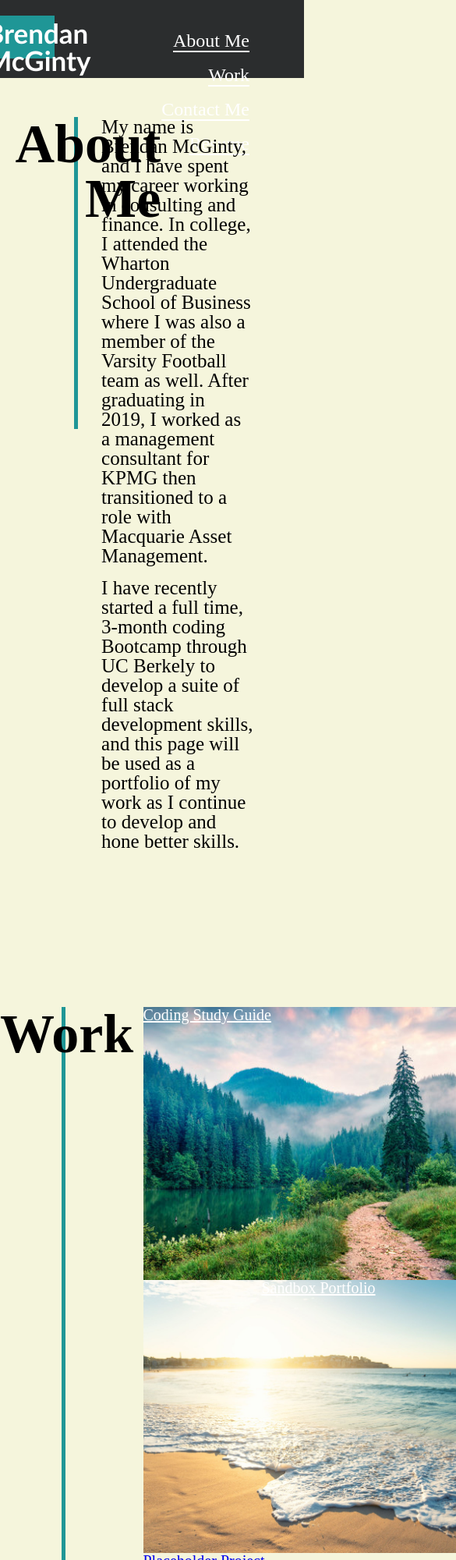
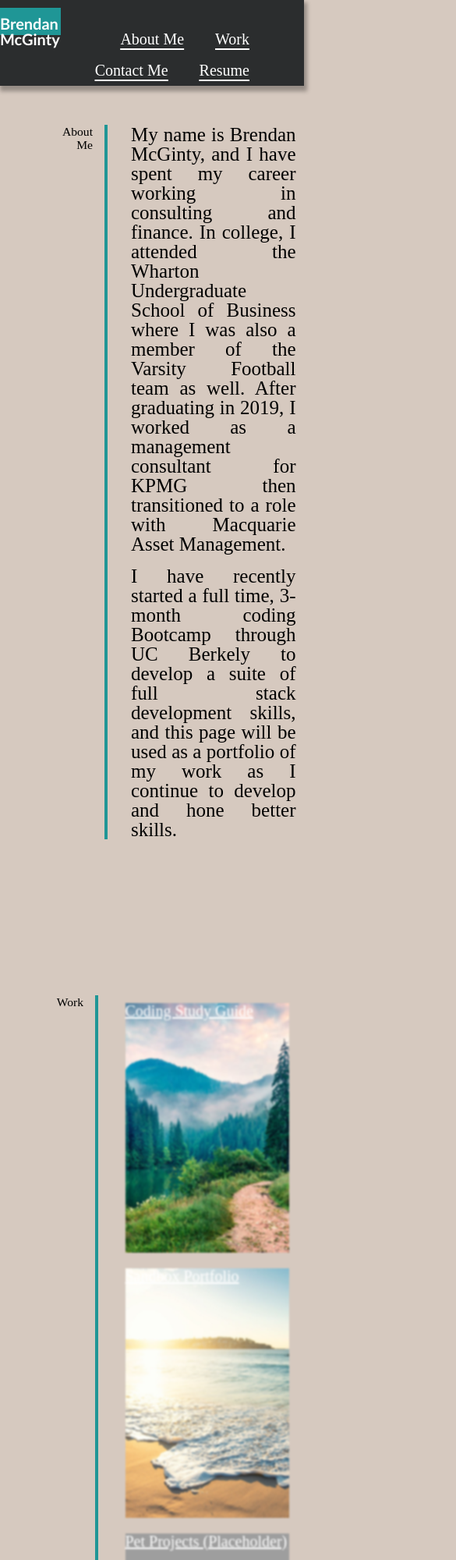
Before and after one commit to mcgintyb14/Second-Challenge, a plain HTML site: page index.html in a window 390 px wide. Shown: the top 2000 px of the page at 78% size, 585 px wide, since content can reach past the window. Drawn offline with Linux system fonts and the light colour scheme; grey boxes are pictures that could not be loaded.

Commit message:
made massive changes to adjust and standardize the h2 headers on the left hand side so the borders are all consistent; also added a media query for when the page breaks on a desktop; and have added the inital code for a media query to accomodate mobile devices

```diff
--- a/assets/style.css
+++ b/assets/style.css
@@ -1,32 +1,41 @@
+* {
+    box-sizing: border-box
+}
+
+.root {
+    --background: rgb(31, 150, 150)
+}
+
 body {
     display: flex;
     flex-direction: column;
-    background-color: beige;
+    background-color: rgb(214, 201, 191);
 }
 
 header {
     display: flex;
     flex-direction: row;
-    flex-wrap: wrap;
-    justify-content: flex-end;
+    flex-basis: auto;
+    justify-content: space-between;
     width: 100%;
     height: 100px;
     background-color: rgb(43, 45, 46);
     color: white;
+    box-shadow: 2px 5px 5px 2px rgba(0, 0, 0, 0.3);
 }
 
 .name {
-    position: absolute;
+    align-self: flex-start;
+    position: relative;
     top: 20px;
     background-color: rgb(31, 150, 150);
     color: white;
     width: 20%;
     height: 50px;
-    right: 82%;
-    text-align: right;
-    padding-top: 5px;
+    text-align: center;
+    padding-top: 10px;
     padding-right: 10px;
-    font-size: 35px;
+    font-size: 30px;
     font-family: 'Trebuchet MS', 'Lucida Sans Unicode', 'Lucida Grande', 'Lucida Sans', Arial, sans-serif;
     font-weight: 600;
 }
@@ -46,49 +55,45 @@ header {
 }
 
 .links li {
-    display: flex;
+    display: inline-block;
     margin-left: 60px;
     font-size: 24px;
     align-items: center;
     flex-direction: row;
     justify-content: center;
+    white-space: nowrap;
 }
 
 .links a {
     color: white;
-    font-weight: normal; /* Ensures the default font weight */
+    font-weight: normal;
     padding: 10px 20px;
 }
 
 .links a:hover {
     color: beige;
     font-weight: bold;
+    margin-left: -5.5px;
+}
+
+#about-header,
+#Work-Header,
+#contact-header {
+   flex: 0 0 20%;
+   text-align: right;
+   padding-right: 15px;
+   border-right: 4px solid rgb(31, 150, 150);
+   font-size: 4vw;
+   line-height: 1.1;
 }
 
 .About-Me {
-display: flex;
-flex-direction: row;
-justify-content: space-between;
-margin-top: 50px;
-margin-left: 5%;
-}
-
-
-
-.About-Me h1,
-#Work h1,
-#Contact-Me h1 {
     display: flex;
     flex-direction: row;
-    text-align: right;
-    font-size: 70px;
-    font-weight: bold;
-    width: 15%;
-    padding-right: 20px;
-    border-right: solid rgb(31, 150, 150);
-    border-width: 5px;
-    height: 400px;
-}
+    justify-content: space-between;
+    margin-top: 50px;
+    width: 100%;
+    }
 
 
 .About-Me p {
@@ -105,97 +110,169 @@ margin-left: 5%;
 #bio {
     display: flex;
     flex-direction: column;
-    justify-content: flex-start;
     margin-left: 30px;
 }
 
+#bio p {
+    text-align: justify;
+}
 
-#Work {
+.Work,
+.Contact-Me,
+.About-Me {
     display: flex;
     flex-direction: row;
     margin-top: 200px;
+    margin-right: 0px;
+    margin-left: 60px;
 }
 
-#Work h1 {
-    height: 900px;
-}
-
-#Work nav p {
-    display: flex;
-    flex-direction: row;
-    text-align: left;
-    height: 350px;
-    width: 500px;
-    font-size: 20px;
-}
-
-
-#Work nav {
-    display: flex;
-    margin-left: 100px;
-    text-align: center;
+.About-Me {
+    margin-top: 50px
 }
 
 .work-links {
     display: flex;
     flex-direction: row;
     flex-wrap: wrap;
+    justify-content: center;
     color: white;
+    margin: 0px;
+    margin-left: 15px;
 }
 
+.work-links a {
+    display: flex;
+    flex-direction: row;
+    text-align: left;
+    height: 350px;
+    width: 700px;
+    font-size: 20px;
+    margin-left: 100px;
+    margin-right: 10px;
+}
 
 .work-links1 {
-    background-image: url(./Images/nature-stock-photo.jpg);
+    width: 1000px;
+}
+
+#work-links1,
+#work-links2,
+#work-links3,
+#work-links4 {
+    position: relative;
     background-size: cover;
     background-position: center;
     width: 600px;
-    margin-right: 50px;
+    height: 300px;
+    margin-right: 10px;
     color: white;
+    filter: blur(1px);
+    transition: .2s ease;
+    margin: 10px
 }
 
-.work-links2 {
-    background-image: url(./Images/beach-quotes-1559667853.jpg);
-    background-size: cover;
-    background-position: center;
-    width: 600px;
-    margin-right: 50px;
-    color: white;
-    text-align: center;
+#work-links1:hover,
+#work-links2:hover,
+#work-links3:hover,
+#work-links4:hover {
+    filter: none;
+    border: solid rgb(31, 150, 150) 5px;
 }
 
-#Contact-Me {
-    display: flex;
-    flex-direction: row;
-    margin-top: 200px;
+#work-links1 {
+    background-image: url(./Images/nature-stock-photo.jpg);
 }
 
-#Contact-Me h1 {
-    height: 100px;
-    font-size: 30px;
+#work-links2 {
+    background-image: url(./Images/beach-quotes-1559667853.jpg);
 
-    align-items: center;
+}
+
+#work-links3 {
+    background-image: url(./Images/nala.jpg);
+}
+
+#work-links4 {
+    background-image: url(./Images/photo-1589802829985-817e51171b92.avif);
+}
+
+.Contact-Me {
+    margin-right: 0px;
 }
 
 #Contact-Links {
     display: flex;
     flex-direction: row;
     flex-wrap: wrap;
-    padding-left: 100px;
+    text-align: center;
+    padding-left: 1px;
     font-size: 20px;
 }
 
-#Contact-Links p {
+#Contact-Links a {
     display: flex;
     flex-direction: row;
-    justify-content: space-evenly;
+    justify-content: space-between;
     align-items: center;
-    margin-left: 150px;
-    text-decoration-skip-ink: none;
+    margin-left: 50px;
     padding-bottom: 3px;
     padding-top: 50px;
-    color: purple;
+    color: red;
 }
 
-#Contact-Links a:hover {
-    font-weight: bolder;
+@media screen and (max-width: 1200px ) {
+    .About-Me h1,
+    #Work h1,
+    #Contact-Me h1 {
+        font-size: 30px !important;
+        border: none;
+    }
+
+    header {
+        height: 150%;
+        width: 100%;
+    }
+
+    .name,
+    .links li {
+        font-size: 20px;
+       justify-content: flex-start;
+       flex-wrap: wrap;
+       margin-left: 0px;
+    }
+
+    .name {
+        position: relative;
+        top: 10px;
+        height: 35px;
+    }
+
+    .links a {
+        display: flex;
+        flex-direction: row;
+        margin-right: 0px;
+        justify-content: flex-start;
+    }
+
+    #work-links1,
+    #work-links2,
+    #work-links3,
+    #work-links4 {
+        height: 320px;
+        width: 210px;
+    }
+    .About-Me {
+        display: flex;
+        flex-direction: row;
+    }
+
+    main {
+        display: flex;
+        flex-direction: column;
+    }
 }
+
+@media screen and (max-width: 430px ) {
+    font-size: .5em;
+}
--- a/index.html
+++ b/index.html
@@ -20,7 +20,7 @@
         </nav>
     </header>
     <section class="About-Me">
-        <h1>About Me</h1>
+        <h2 id="about-header">About Me</h2>
         <div id="bio">
         <p>My name is Brendan McGinty, and I have spent my career working in consulting and finance. In college, I attended the Wharton Undergraduate School of Business where I was also a member of the Varsity Football team as well. After graduating in 2019, I worked as a management consultant for KPMG then transitioned to a role with Macquarie Asset Management.</p>
         <br>
@@ -28,23 +28,47 @@
         </div>
     </section>
 
-    <section id="Work">
-        <h1>Work</h1>
-        <nav class="work-links">
-            <p><a class="work-links1" href="https://github.com/mcgintyb14/First-Challenge">Coding Study Guide </a></p>
-            <p><a class="work-links2" href="https://github.com/mcgintyb14/First-Challenge">Sandbox Portfolio</a></p>
-            <p><a class="work-links3" href="https://github.com/mcgintyb14/First-Challenge">Placeholder Project</a></p>
-            <p><a class="work-links4" href="https://github.com/mcgintyb14/First-Challenge">Placeholder Project2</a></p>
-        </nav>
+    <section class="Work">
+        <h2 id="Work-Header">Work</h2>
+        <div class="work-links">
+            <a id="work-links1" href="https://github.com/mcgintyb14/First-Challenge" target="_blank">
+                <div>
+                    <h3>Coding Study Guide</h3>
+                    <span></span>
+                </div>
+            </a>
+            <a id="work-links2" href="https://github.com/mcgintyb14/First-Challenge" target="_blank">
+                <div>
+                    <h3>Sandbox Portfolio</h3>
+                    <span></span>
+                </div>
+            </a>
+            <a id="work-links3" href="#" target="_blank">
+                <div>
+                    <h3>Pet Projects (Placeholder)</h3>
+                    <span></span>
+                </div>
+            </a>
+            <a id="work-links4" href="#" target="_blank">
+                <div>
+                    <h3>Placeholder Project2</h3>
+                    <span></span>
+                </div>
+            </a>
+        </div>
     </section>
 
-    <footer id="Contact-Me">
-        <h1>Contact Me</h1>
-            <div id="Contact-Links">
-            <p>Cell: (757) 968-2535</p>
-            <p><a href="mailto:brendan.mcginty14@gmail.com">email: brendan.mcginty14@gmail.com</a></p>
-            <p><a href="https://github.com/mcgintyb14">Github: mcginty14</a></p>
-            </div>
+    <section class="Contact-Me">
+        <h2 id="contact-header">Contact Me</h2>
+            <nav id="Contact-Links">
+                <a href="tel:(757) 968-2535">Cell: (757) 968-2535</a>
+                <a href="mailto:brendan.mcginty14@gmail.com">email: brendan.mcginty14@gmail.com</a>
+                <a href="https://github.com/mcgintyb14">Github: mcginty14</a>
+            </nav>
+    </section>
+
+    <footer>
+
     </footer>
 
 </body>
```
Also changed, not shown: assets/Images/photo-1589802829985-817e51171b92.avif (added), 1 other file.
